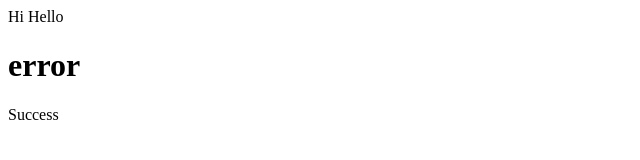
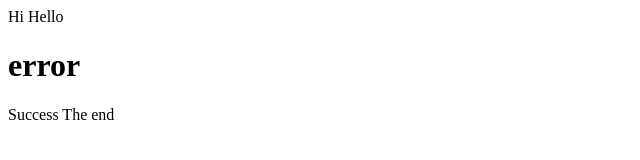
Before and after one commit to harita26/bisectrepo, a plain HTML site: page index.html in a window 1280 px wide. Shown: the full height of the page, 0-640 px from the left. Drawn offline with Linux system fonts and the light colour scheme.

Commit message:
Update index.html

```diff
--- a/index.html
+++ b/index.html
@@ -4,5 +4,6 @@ Hi
 Hello
   <h1>error</h1>
   Success
+  The end
 </body>
 </html>
```
